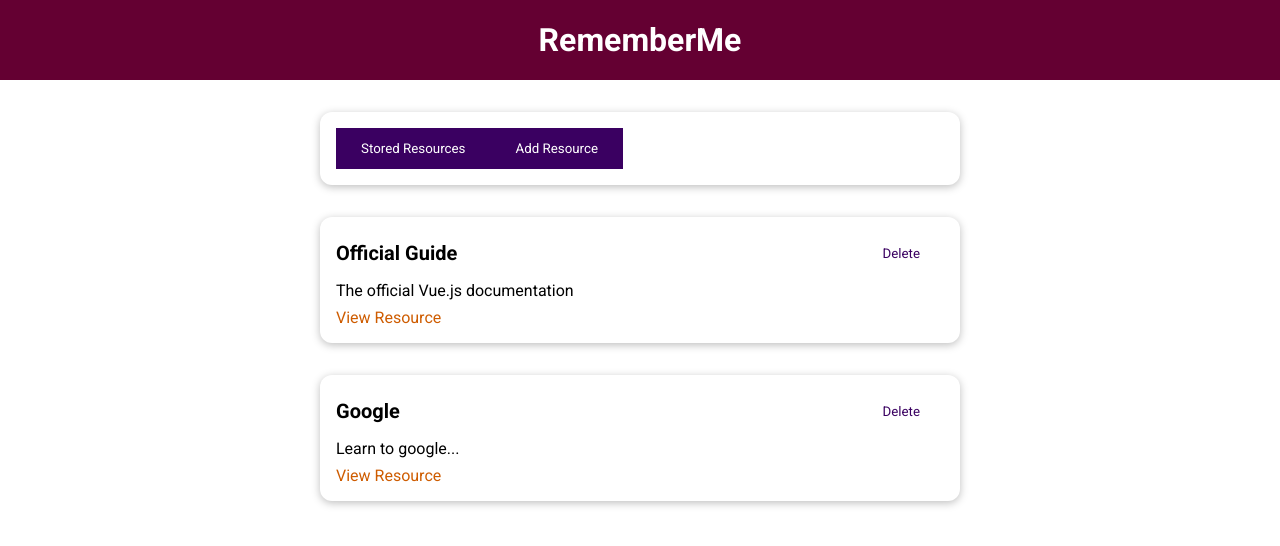
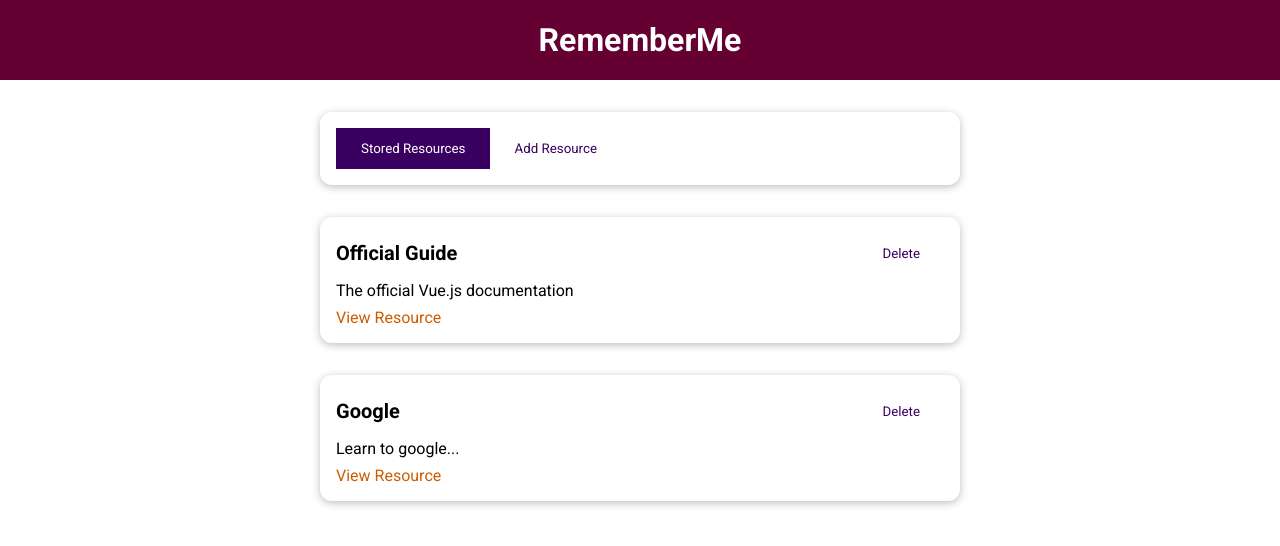
Before and after one commit to AnilBASARAN/vueThingToDo, a Vue app: page / in a window 1280 px wide. Shown: the top 546 px of the page. Built offline with nearby package versions, Linux system fonts and the light colour scheme.

Commit message:
tab functionality added

```diff
--- a/src/components/learning-resources/TheResources.vue
+++ b/src/components/learning-resources/TheResources.vue
@@ -1,9 +1,13 @@
 <template>
   <base-card>
-    <base-button @click="setSelectedTab('stored-resources')"
+    <base-button
+      :mode="selectedTab === 'stored-resources' ? null : 'flat'"
+      @click="setSelectedTab('stored-resources')"
       >Stored Resources</base-button
     >
-    <base-button @click="setSelectedTab('add-resourc')"
+    <base-button
+      :mode="selectedTab === 'add-resources' ? null : 'flat'"
+      @click="setSelectedTab('add-resources')"
       >Add Resource</base-button
     >
   </base-card>
```
